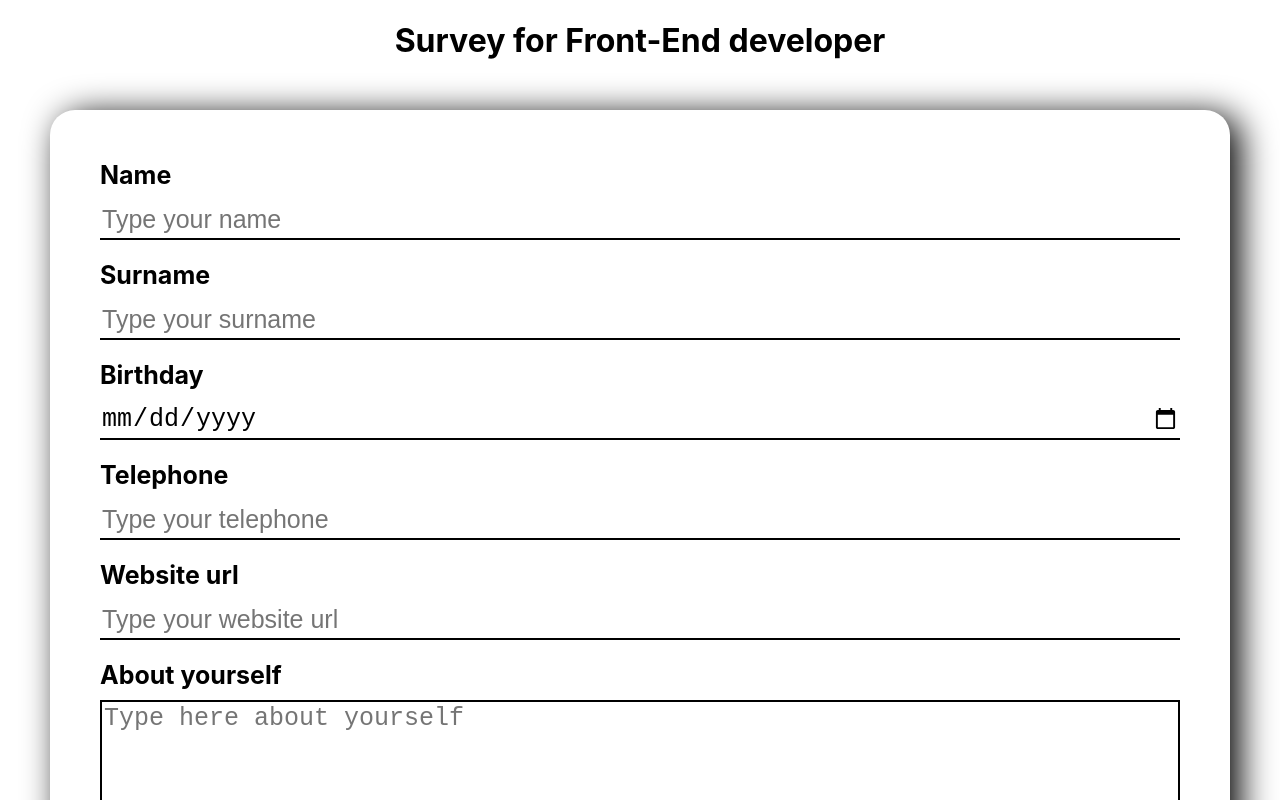
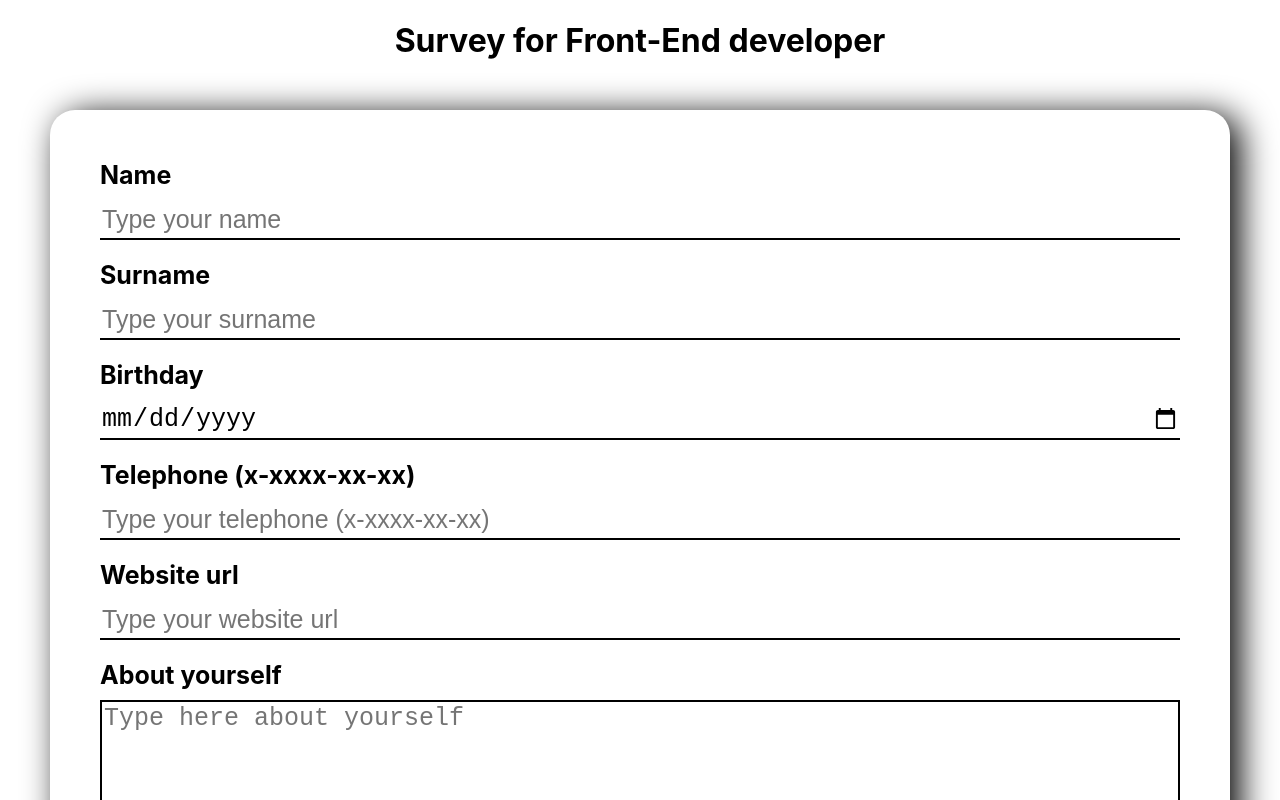
Before and after one commit to Skycader/react-survey, a React (Create React App) app: page / in a window 1280 px wide. Shown: the top 800 px of the page. Built offline with nearby package versions, Linux system fonts and the light colour scheme.

Commit message:
some required

```diff
--- a/src/App.js
+++ b/src/App.js
@@ -32,7 +32,7 @@ class App extends React.Component {
   };
 
   send = (e) => {
-    e.preventDefault();
+    // e.preventDefault();
     let user = {
       name: this.nameRef.current.inputRef.current.value,
       surname: this.surnameRef.current.inputRef.current.value,
@@ -43,8 +43,8 @@ class App extends React.Component {
       stack: this.stackRef.current.inputRef.current.value,
       lastProject: this.lastProjectRef.current.inputRef.current.value,
     };
-
-    alert(JSON.stringify(user));
+    console.log(e)
+    alert(JSON.stringify(user,null,2));
   };
   render() {
     return (
@@ -56,7 +56,7 @@ class App extends React.Component {
           <Form ref={this.nameRef} name="Name"></Form>
           <Form ref={this.surnameRef} name="Surname"></Form>
           <Form ref={this.birthdayRef} type="date" name="Birthday"></Form>
-          <Form ref={this.telephoneRef} type="tel" name="Telephone"></Form>
+          <Form ref={this.telephoneRef} type="tel" name="Telephone (x-xxxx-xx-xx)"></Form>
           <Form ref={this.websiteRef} type="url" name="Website url"></Form>
           <FormText
             ref={this.aboutYourselfRef}
--- a/src/Form.jsx
+++ b/src/Form.jsx
@@ -7,14 +7,13 @@ class Form extends React.Component {
     this.inputRef = React.createRef();
   }
 
-
   render() {
     let placeholder = `Type your ${this.props.name.toLowerCase()}`
-    let pattern = (this.props.type==="tel") ? "[0-9]{3}-[0-9]{3}-[0-9]{4}" : ""
+    let pattern = (this.props.type==="tel") ? "[0-9]{1}-[0-9]{4}-[0-9]{2}-[0-9]{2}" : "*"
     return (
       <>
         <label>{this.props.name}</label>
-        <input ref={this.inputRef}type={this.props.type} pattern={pattern} placeholder={placeholder}></input>
+        <input required ref={this.inputRef} type={this.props.type} pattern={pattern} placeholder={placeholder}></input>
         <br/>
       </>
     );
--- a/src/FormText.jsx
+++ b/src/FormText.jsx
@@ -12,7 +12,7 @@ class FormText extends React.Component {
     return (
       <>
         <label>{this.props.name}</label>
-        <textarea ref={this.inputRef} rows="7" placeholder={placeholder}></textarea>
+        <textarea required ref={this.inputRef} rows="7" placeholder={placeholder}></textarea>
         <br/>
       </>
     );
```
